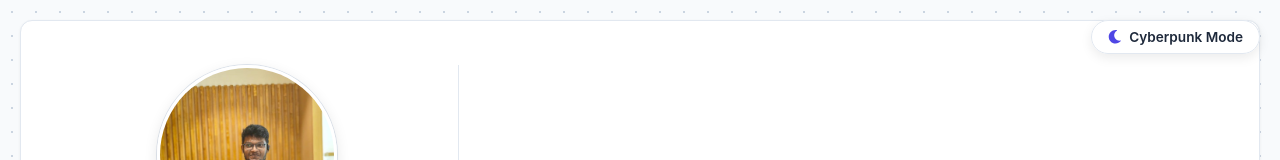
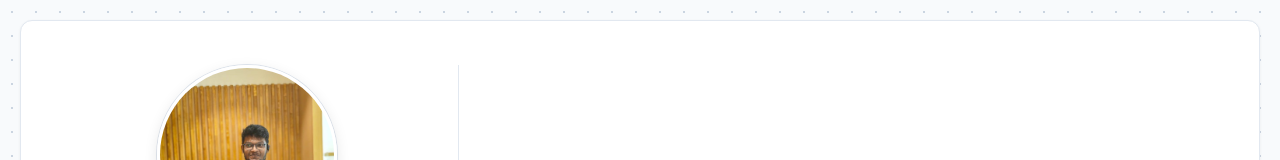
Before and after one commit to raju-9-11/portfolio, a React (Vite) app: page / in a window 1280 px wide. Shown: the top 160 px of the page. Built offline with nearby package versions, Linux system fonts and the light colour scheme.

Commit message:
style: remove top right theme toggle and rely on footer switcher

```diff
--- a/src/App.jsx
+++ b/src/App.jsx
@@ -17,7 +17,7 @@ import SystemAlert from './components/SystemAlert';
 import { logSystemLogin } from './firebase';
 import BackToTop from './components/common/BackToTop';
 import CyberpunkOverlay from './components/effects/CyberpunkOverlay';
-import ThemeSwitcher, { FloatingThemeButton } from './components/common/ThemeSwitcher';
+import ThemeSwitcher from './components/common/ThemeSwitcher';
 import MobileNav from './components/common/MobileNav';
 import SkipLink from './components/common/SkipLink';
 
@@ -40,8 +40,7 @@ const BentoGrid = styled.div`
   max-width: 1400px;
   /* Margin auto is good, but flex center on parent is safer for some browsers */
   margin: 0 auto;
-  justify-content: center;
-  min-height: 100vh;
+  flex: 1;
   padding-bottom: 50px;
 
   @media (max-width: 768px) {
@@ -126,7 +125,6 @@ function App() {
       {bootComplete && (
         <MainWrapper>
           <SkipLink />
-          <FloatingThemeButton />
           <CyberpunkOverlay />
           <SystemAlert />
           <BentoGrid id="main-content">
--- a/src/components/common/ThemeSwitcher.jsx
+++ b/src/components/common/ThemeSwitcher.jsx
@@ -50,86 +50,6 @@ const SwitcherText = styled.span`
   font-weight: 500;
 `;
 
-export const FloatingThemeToggle = styled.button`
-  position: fixed;
-  top: 20px;
-  right: 20px;
-  z-index: 990;
-  display: none;
-
-  @media (min-width: 769px) {
-    display: inline-flex;
-    align-items: center;
-    gap: 8px;
-    padding: 8px 16px;
-    cursor: pointer;
-    font-size: 0.85rem;
-    font-weight: 600;
-    transition: all 0.25s ease;
-    backdrop-filter: blur(10px);
-  }
-
-  /* Cyberpunk style */
-  [data-theme='cyberpunk'] & {
-    background: rgba(10, 10, 20, 0.85);
-    border: 1px solid var(--neon-cyan);
-    color: var(--neon-cyan);
-    font-family: 'Courier New', monospace;
-    letter-spacing: 1px;
-    box-shadow: 0 0 12px rgba(0, 243, 255, 0.25);
-    clip-path: polygon(8px 0, 100% 0, 100% calc(100% - 8px), calc(100% - 8px) 100%, 0 100%, 0 8px);
-
-    &:hover {
-      background: var(--neon-cyan);
-      color: #000;
-      box-shadow: 0 0 20px var(--neon-cyan);
-      transform: translateY(-2px);
-    }
-  }
-
-  /* Professional Light style */
-  [data-theme='professional'] &,
-  [data-theme='modern'] & {
-    background: rgba(255, 255, 255, 0.92);
-    border: 1px solid #e2e8f0;
-    color: #1e293b;
-    border-radius: 9999px;
-    box-shadow: 0 4px 12px rgba(0, 0, 0, 0.08);
-
-    &:hover {
-      background: #ffffff;
-      border-color: #cbd5e1;
-      box-shadow: 0 6px 18px rgba(0, 0, 0, 0.12);
-      transform: translateY(-2px);
-      color: #2563eb;
-    }
-  }
-`;
-
-export const FloatingThemeButton = () => {
-  const { theme, toggleTheme } = useTheme();
-
-  return (
-    <FloatingThemeToggle
-      onClick={toggleTheme}
-      type="button"
-      aria-label={`Switch to ${theme === 'cyberpunk' ? 'Professional Light' : 'Cyberpunk Dark'} Mode`}
-      title={`Switch to ${theme === 'cyberpunk' ? 'Professional Light' : 'Cyberpunk Dark'} Mode`}
-    >
-      {theme === 'cyberpunk' ? (
-        <>
-          <FaSun style={{ color: 'var(--neon-yellow)' }} />
-          <span>[ LIGHT_MODE ]</span>
-        </>
-      ) : (
-        <>
-          <FaMoon style={{ color: '#4f46e5' }} />
-          <span>Cyberpunk Mode</span>
-        </>
-      )}
-    </FloatingThemeToggle>
-  );
-};
 
 const ThemeSwitcher = () => {
   const { theme, toggleTheme } = useTheme();
```
